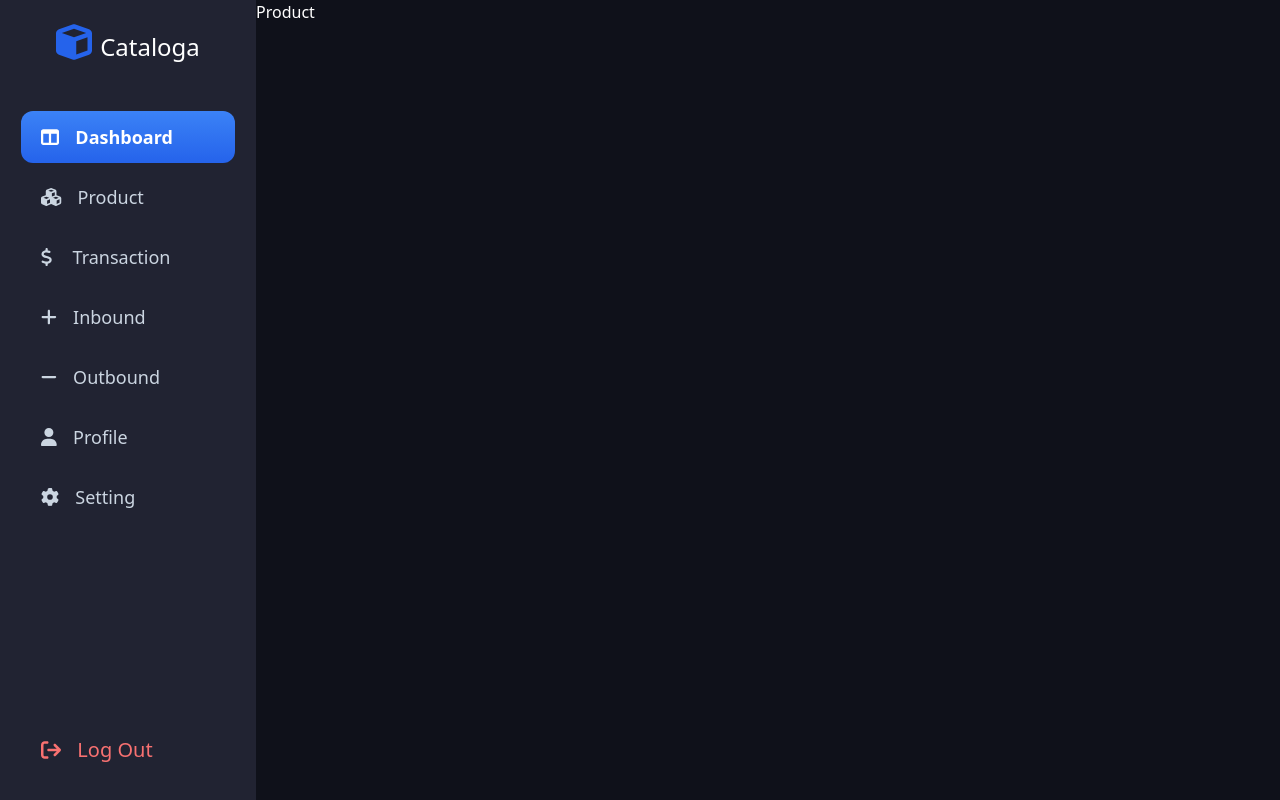
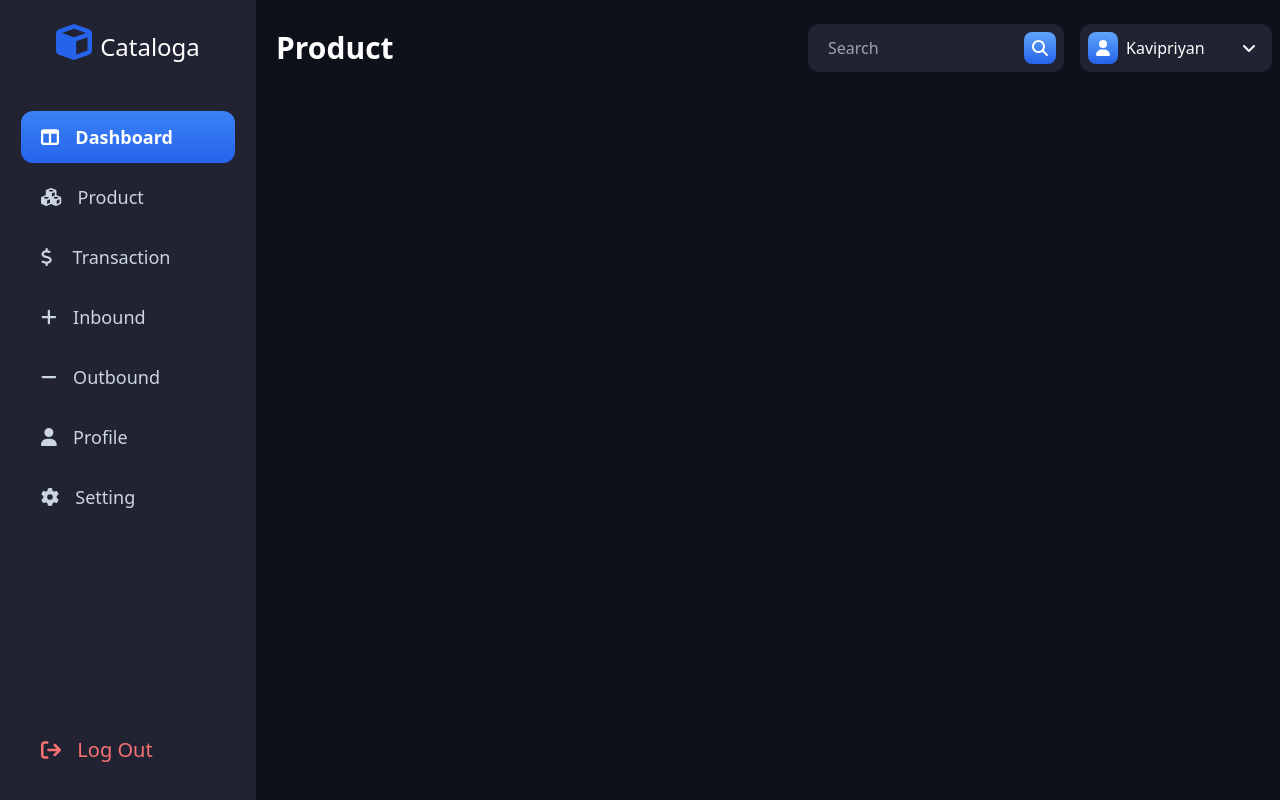
Before and after one commit to Kavipriyanrk99/Inventory_management_frontend, a React (Create React App) app: page /products in a window 1280 px wide. Built offline with nearby package versions, Linux system fonts and the light colour scheme.

Commit message:
product tab search bar and user section created

```diff
--- a/src/components/Head.js
+++ b/src/components/Head.js
@@ -1,7 +1,7 @@
 import { useState, useEffect } from 'react';
 import { Link } from 'react-router-dom';
-import { FontAwesomeIcon } from '@fortawesome/react-fontawesome'
-import { faCube, faTableColumns, faCubes, faDollarSign, faPlus, faMinus, faUser, faGear, faArrowRightFromBracket} from '@fortawesome/free-solid-svg-icons'
+import { FontAwesomeIcon } from '@fortawesome/react-fontawesome';
+import { faCube, faTableColumns, faCubes, faDollarSign, faPlus, faMinus, faUser, faGear, faArrowRightFromBracket} from '@fortawesome/free-solid-svg-icons';
 import NavBtn from './NavBtn';
 
 const Head = () => {
@@ -67,7 +67,7 @@ const Head = () => {
     }
 
     return(
-        <section className='w-64 h-screen flex flex-col bg-raisinblack'>
+        <section className='min-w-64 h-screen flex flex-col bg-raisinblack'>
             <h1 className='mx-auto my-6'>
                 <FontAwesomeIcon icon={faCube} className='mr-2 text-4xl text-blue-600'/>
                 <span className='text-2xl'>
--- a/src/components/Product.js
+++ b/src/components/Product.js
@@ -1,8 +1,27 @@
+import { useState, useEffect } from "react";
+import Search from "./Search";
+import User from "./User";
+
 const Product = () => {
+    const [search, setSearch] = useState(null);
+
     return(
-        <div>
-            Product
-        </div>
+        <section className="w-full py-4">
+            <article className="flex justify-between">
+                <h1 className="min-w-56 px-3 py-1.5 m-2 text-3xl font-bold">
+                    Product
+                </h1>
+                <div className="flex">
+                    <Search
+                        search={search}
+                        setSearch={setSearch}
+                    />
+                    <User
+                        username={'Kavipriyan'}
+                    />
+                </div>
+            </article>
+        </section>
     );
 }
 
--- /dev/null
+++ b/src/components/Search.js
@@ -0,0 +1,22 @@
+import { FontAwesomeIcon } from '@fortawesome/react-fontawesome';
+import { faMagnifyingGlass } from '@fortawesome/free-solid-svg-icons';
+
+const Search = ({ search, setSearch }) => {
+    return(
+        <form className='bg-raisinblack min-w-64 p-1.5 rounded-xl m-2 flex justify-center items-center'>
+            <label className='hidden'>search product</label>
+            <input
+                placeholder="Search"
+                value={search}
+                onChange={(e) => setSearch(e.target.value)}
+                className='bg-transparent outline-none w-52 px-3 text-blue-500'
+            ></input>
+            <FontAwesomeIcon
+                icon={faMagnifyingGlass}
+                className='p-2 rounded-lg bg-gradient-to-b from-blue-400 to-blue-600 backdrop-blur-lg hover:cursor-pointer'
+            />
+        </form>
+    );
+}
+
+export default Search;
--- /dev/null
+++ b/src/components/User.js
@@ -0,0 +1,22 @@
+import { FontAwesomeIcon } from '@fortawesome/react-fontawesome';
+import { faUser, faAngleDown } from '@fortawesome/free-solid-svg-icons';
+
+const User = ({ username }) => {
+    return(
+        <div className='bg-raisinblack min-w-48 px-2 py-2 rounded-xl m-2 flex justify-center items-center'>
+            <FontAwesomeIcon
+                icon={faUser}
+                className='p-2 rounded-lg bg-gradient-to-b from-blue-400 to-blue-600 backdrop-blur-lg'
+            />
+            <h3 className='w-full px-2'>
+                {username}
+            </h3>
+            <FontAwesomeIcon
+                icon={faAngleDown}
+                className='p-2 rounded-lg'
+            />
+        </div>
+    );
+}
+
+export default User;
```
